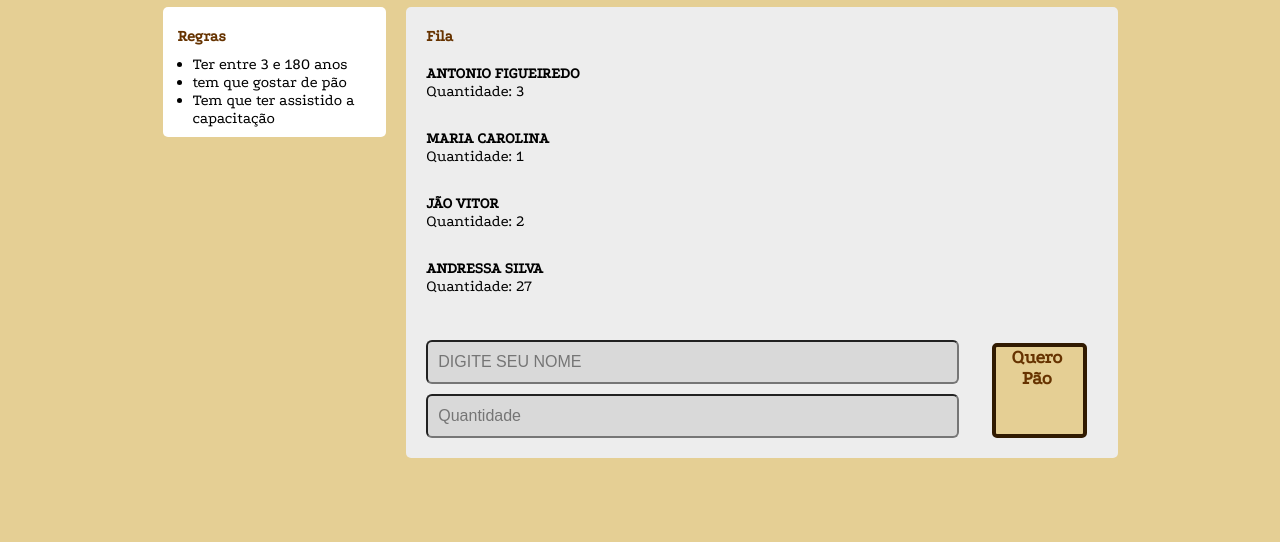
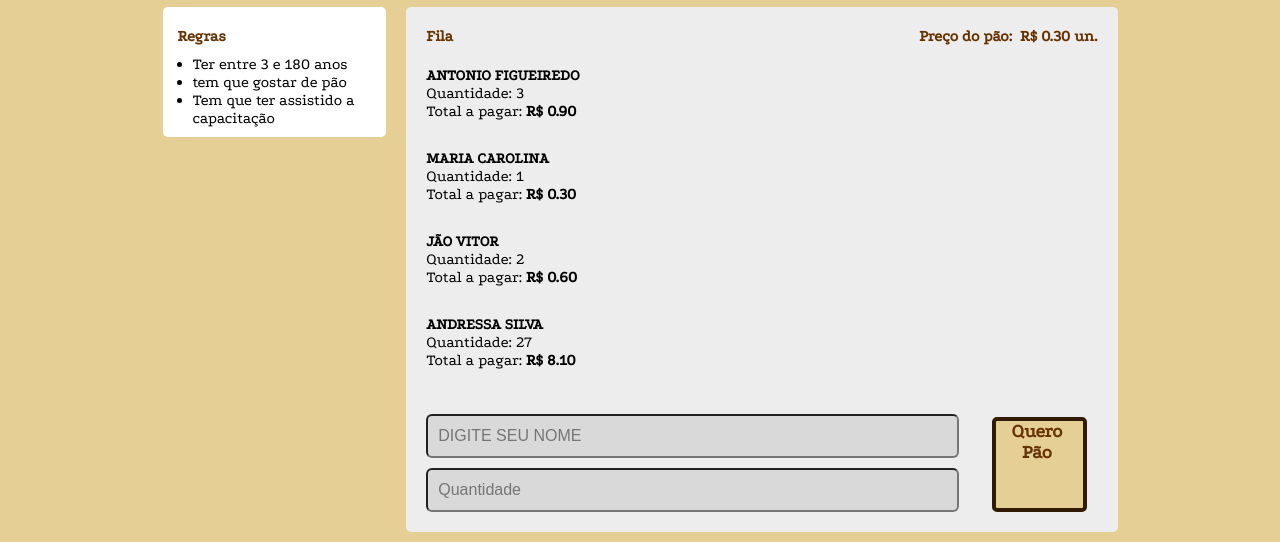
Before and after one commit to VitorCostaMenezes/Site-Padaria, a plain HTML site: page index.html in a window 1280 px wide. Shown: the part 293-835 px from the top of the page. Before the commit the page ends 800 px from the top, so only its background shows below. Drawn offline with Linux system fonts and the light colour scheme; no server answers.

Commit message:
versao 0.7 adicionando o 'Valor a pagar'

```diff
--- a/index.html
+++ b/index.html
@@ -80,10 +80,14 @@
 <!-- ---------------------------- main   ---------------------------------- -->
 
 		    	<main>
-		    		<h4>Fila</h4>
+		    		<h4 style="position: relative; float: left;">Fila </h4>
 
+					<h4 style="position: relative; float: right;">Preço do pão: &nbsp;R$ 0.30 un.</h4>
 
-						<div class="fila-area"></div>
+					<ul style="margin-top: 30px;">
+						<div style="clear: both;" class="fila-area"></div>
+					</ul>
+
 
 
 					<ul>
--- a/script.js
+++ b/script.js
@@ -17,8 +17,8 @@ function mapear() {
     ul.setAttribute('data-key', index);
 
     ul.querySelector('.item-nome').innerHTML = item.name;
-    ul.querySelector('.item-qt').innerHTML = `Quantidade:  ${item.amount}`;
-
+    ul.querySelector('.item-qt').innerHTML = `Quantidade:  ${item.amount} <br> Total a pagar: <strong> R$ ${(item.amount * 0.30).toFixed(2)}</strong>`;
+                                                            //foi inserida acima um código para apresentar o total a pagar pela quantidade pães
 
     c('.fila-area').append(ul);
   })
```
